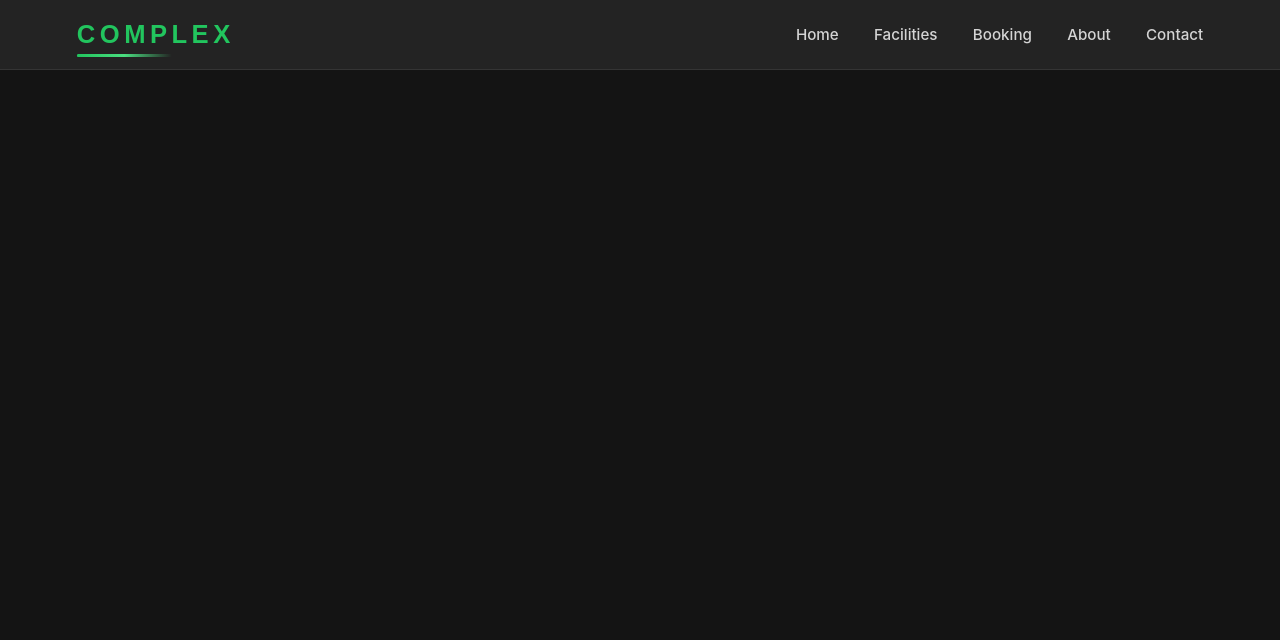
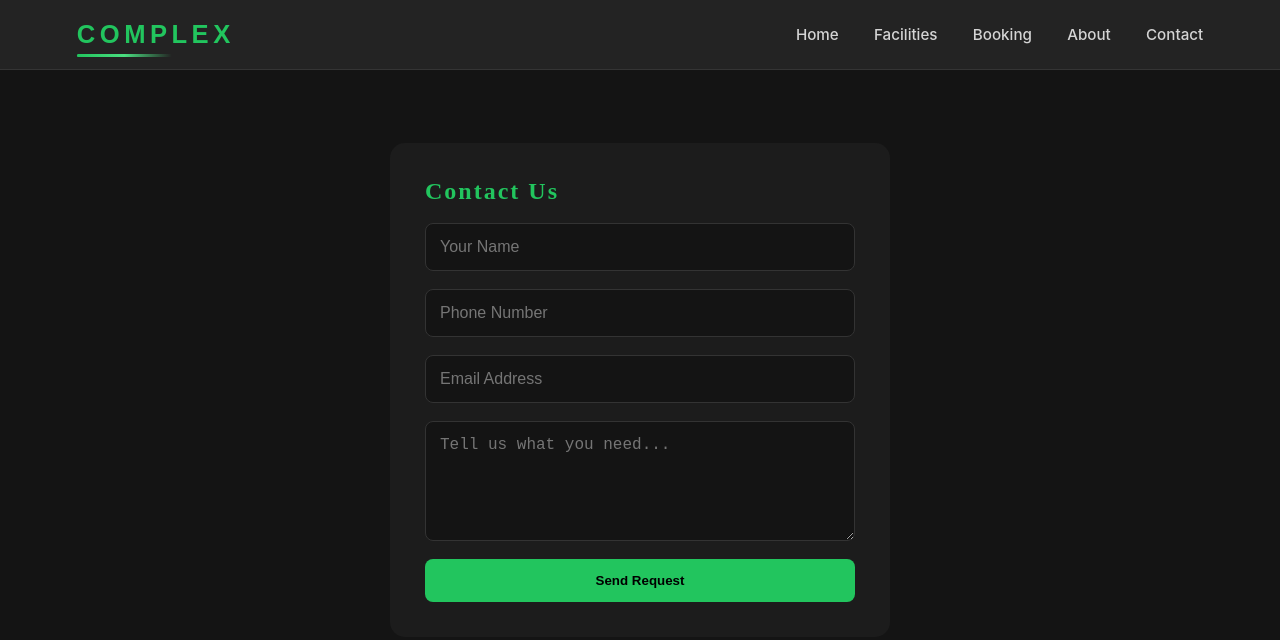
Before and after one commit to murtaza-bukhari/Complex-Dummy, a React (Vite) app: page /contact in a window 1280 px wide. Shown: the top 640 px of the page. Built offline with nearby package versions, Linux system fonts and the light colour scheme.

Commit message:
finished the contact form and updated routes

```diff
--- a/src/App.jsx
+++ b/src/App.jsx
@@ -3,6 +3,7 @@ import { Routes, Route, BrowserRouter } from "react-router-dom";
 
 import { RotatingC } from "./components/RotatingC";
 import { Header } from "./components/Header";
+import { Contact } from "./pages/Contact.jsx"
 
 function App() {
   const [showRotatingC, setShowRotatingC] = useState(true);
@@ -16,13 +17,14 @@ function App() {
   }, []);
 
   return (
+
     <BrowserRouter>
       {showRotatingC && <RotatingC />}
 
       <Header />
 
       <Routes>
-        {/* Your routes */}
+        <Route path='contact' element={<Contact />}/>
       </Routes>
     </BrowserRouter>
   );
--- a/src/components/component-styles/header.css
+++ b/src/components/component-styles/header.css
@@ -107,7 +107,7 @@
 }
 
 /* Tablet */
-@media (max-width: 768px) {
+@media (max-width: 800px) {
   .main-header {
     height: auto;
     padding: 1rem 5%;
--- /dev/null
+++ b/src/pages/Contact.jsx
@@ -0,0 +1,68 @@
+import { useState } from "react";
+import "./page-styles/contact.css";
+
+export const Contact = () => {
+  const [submitted, setSubmitted] = useState(false);
+
+  const handleSubmit = (e) => {
+    e.preventDefault();
+
+    setSubmitted(true);
+  };
+
+  return (
+    <section className="contact-section">
+
+      {!submitted ? (
+        <form className="contact-form" onSubmit={handleSubmit}>
+
+          <h2>Contact Us</h2>
+
+          <input
+            type="text"
+            placeholder="Your Name"
+            required
+          />
+
+          <input
+            type="tel"
+            placeholder="Phone Number"
+            required
+          />
+
+          <input
+            type="email"
+            placeholder="Email Address"
+            required
+          />
+
+          <textarea
+            placeholder="Tell us what you need..."
+            rows="5"
+            required
+          />
+
+          <button type="submit">
+            Send Request
+          </button>
+
+        </form>
+      ) : (
+        <div className="success-message">
+
+          <div className="success-circle">
+            ✓
+          </div>
+
+          <h2>Request Sent</h2>
+
+          <p>
+            We will get in touch with you shortly.
+          </p>
+
+        </div>
+      )}
+
+    </section>
+  );
+};
--- /dev/null
+++ b/src/pages/page-styles/contact.css
@@ -0,0 +1,155 @@
+.contact-section {
+  min-height: 80vh;
+
+  display: flex;
+  justify-content: center;
+  align-items: center;
+
+  padding: 40px;
+}
+
+
+.contact-form {
+  width: 100%;
+  max-width: 500px;
+
+  background: #1c1c1c;
+
+  padding: 35px;
+
+  border-radius: 15px;
+
+  display: flex;
+  flex-direction: column;
+  gap: 18px;
+}
+
+
+.contact-form h2 {
+  color: #22c55e;
+  letter-spacing: 2px;
+}
+
+
+.contact-form input,
+.contact-form textarea {
+
+  background: #141414;
+
+  border: 1px solid #333;
+
+  color: white;
+
+  padding: 14px;
+
+  border-radius: 8px;
+
+  outline: none;
+
+  font-size: 1rem;
+}
+
+
+.contact-form input:focus,
+.contact-form textarea:focus {
+  border-color: #22c55e;
+}
+
+
+.contact-form button {
+
+  background: #22c55e;
+
+  border: none;
+
+  padding: 14px;
+
+  border-radius: 8px;
+
+  cursor: pointer;
+
+  font-weight: 700;
+
+  transition: .3s;
+}
+
+
+.contact-form button:hover {
+  transform: translateY(-3px);
+}
+
+
+/* Success */
+
+.success-message {
+  text-align: center;
+
+  animation: appear .5s ease;
+}
+
+
+.success-circle {
+
+  width: 80px;
+  height: 80px;
+
+  margin: auto;
+
+  display: flex;
+  justify-content: center;
+  align-items: center;
+
+  border-radius: 50%;
+
+  background: #22c55e;
+
+  color: #141414;
+
+  font-size: 3rem;
+
+  font-weight: bold;
+
+  animation: pop .5s ease;
+}
+
+
+.success-message h2 {
+  color: #22c55e;
+  margin-top: 20px;
+}
+
+
+.success-message p {
+  color: #aaa;
+}
+
+
+@keyframes pop {
+
+  0% {
+    transform: scale(0);
+  }
+
+  80% {
+    transform: scale(1.1);
+  }
+
+  100% {
+    transform: scale(1);
+  }
+
+}
+
+
+@keyframes appear {
+
+  from {
+    opacity: 0;
+    transform: translateY(20px);
+  }
+
+  to {
+    opacity: 1;
+  }
+
+}
```
